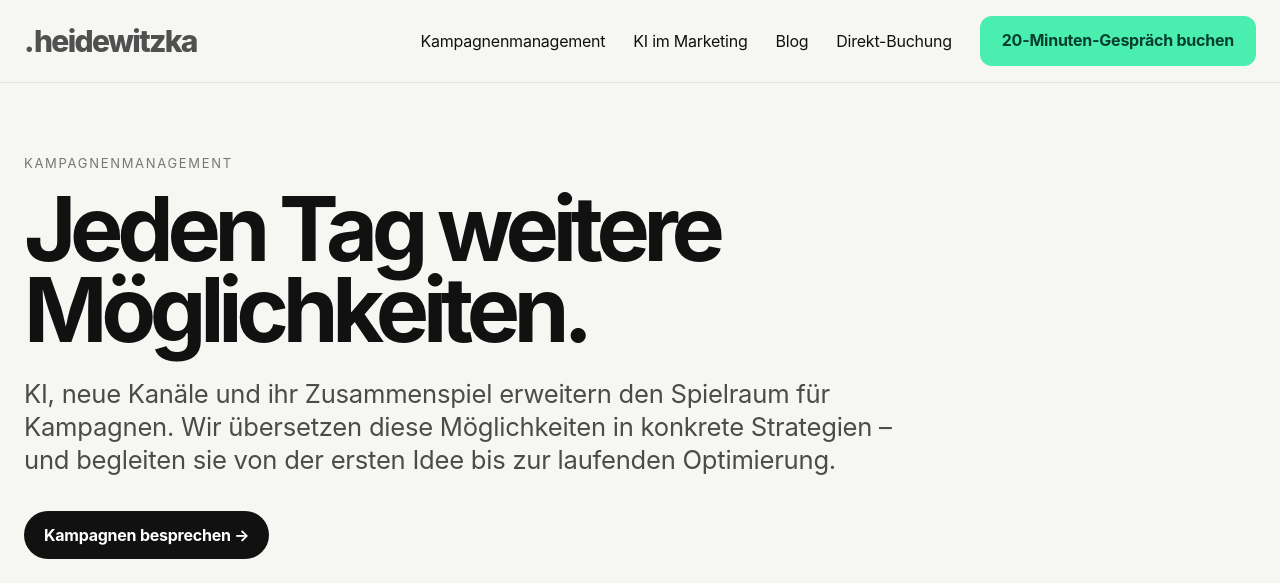
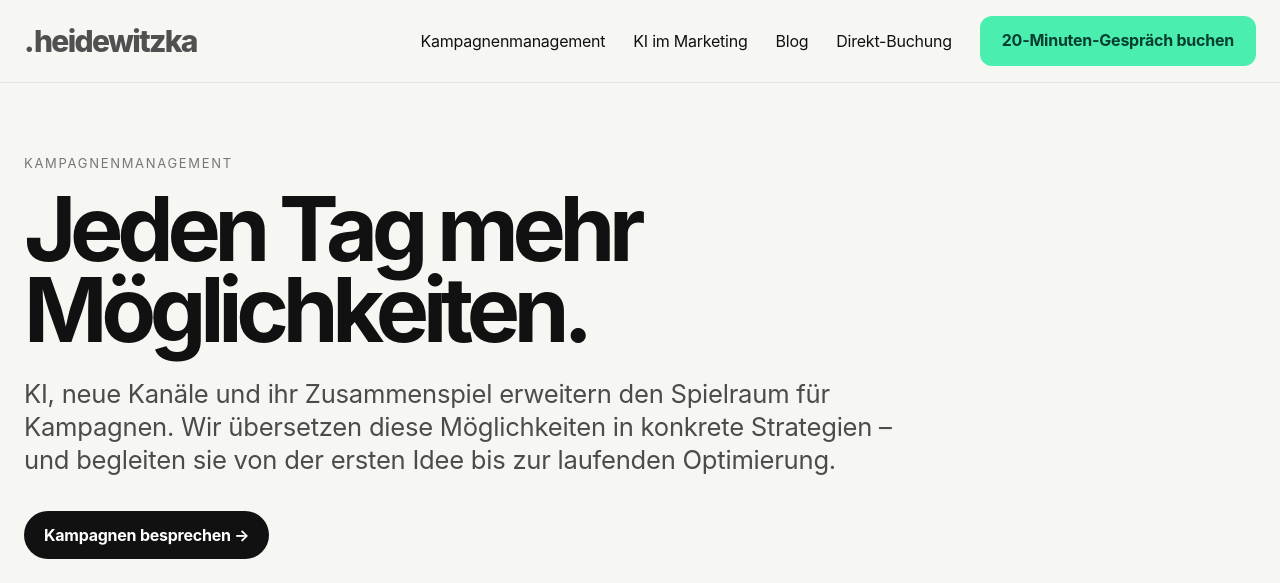
Before and after one commit to heidewitzkagmbh/heidewitzka, a plain HTML site: page campaign-management.html in a window 1280 px wide. Shown: the top 583 px of the page. Drawn offline with Linux system fonts and the light colour scheme.

Commit message:
Shorten campaign management hero headline

```diff
--- a/campaign-management.html
+++ b/campaign-management.html
@@ -41,7 +41,7 @@
 </nav></div></div>
 <main>
 <section class="page-hero campaign-page-hero"><div class="wrap">
-<div class="campaign-hero-copy"><div class="eyebrow">Kampagnenmanagement</div><h1>Jeden Tag weitere Möglichkeiten.</h1><p class="lead">KI, neue Kanäle und ihr Zusammenspiel erweitern den Spielraum für Kampagnen. Wir übersetzen diese Möglichkeiten in konkrete Strategien – und begleiten sie von der ersten Idee bis zur laufenden Optimierung.</p><a class="btn" href="/contact.html">Kampagnen besprechen →</a></div>
+<div class="campaign-hero-copy"><div class="eyebrow">Kampagnenmanagement</div><h1>Jeden Tag mehr Möglichkeiten.</h1><p class="lead">KI, neue Kanäle und ihr Zusammenspiel erweitern den Spielraum für Kampagnen. Wir übersetzen diese Möglichkeiten in konkrete Strategien – und begleiten sie von der ersten Idee bis zur laufenden Optimierung.</p><a class="btn" href="/contact.html">Kampagnen besprechen →</a></div>
 <div class="hero-media campaign-hero-media campaign-hero-wide"><img src="https://d2ol7oe51mr4n9.cloudfront.net/user_3BonWUjPR6MWFNzvbZ78ajaHQL4/257d5aab-3879-451b-ae65-d15a5de3c580.png" alt="Frau steht ruhig inmitten einer bewegten Großstadtmenge"><div class="hero-copy campaign-hero-overlay"><h3>Kampagnen, die nicht nur laufen. Sondern weiterlernen.</h3><p>Strategie, Betrieb und Optimierung aus einer Hand.</p></div><div class="campaign-ai-badge" aria-label="KI-generiertes Bild">AI</div></div>
 </div></section>
 
```
